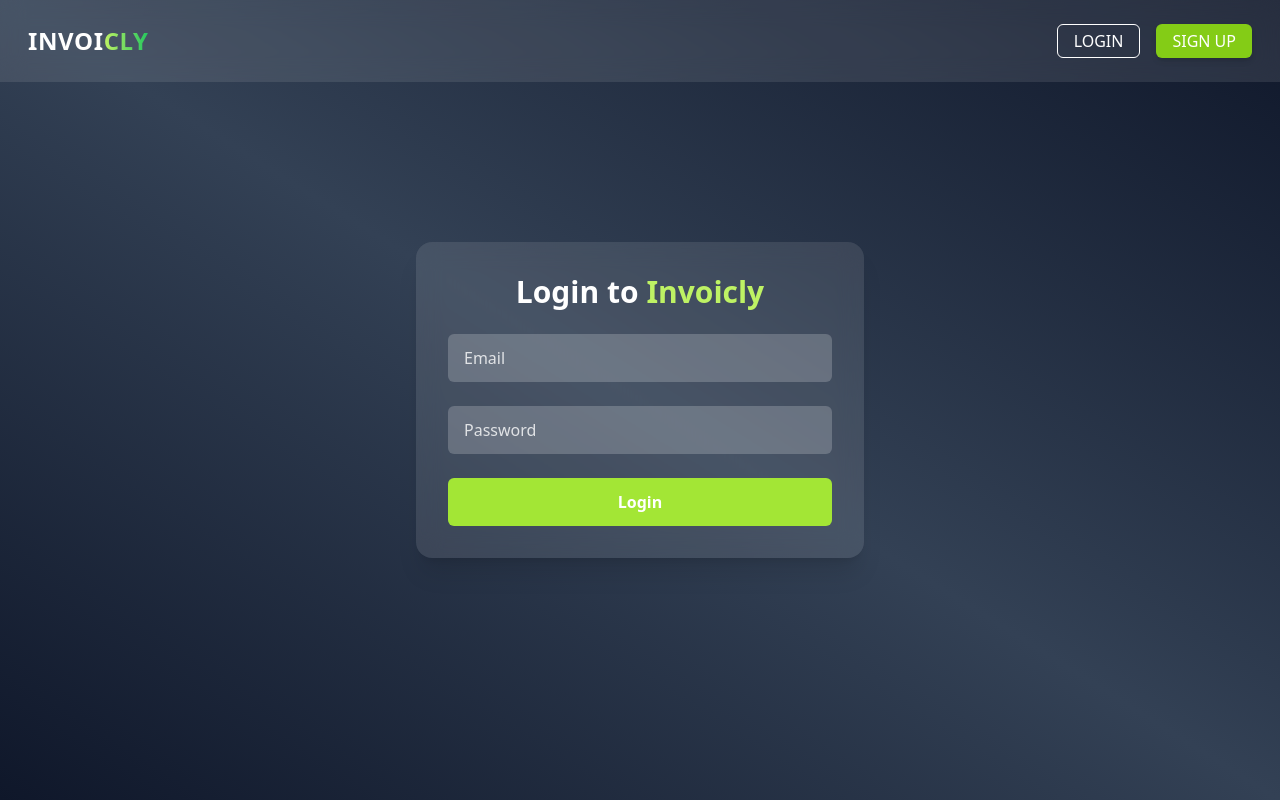
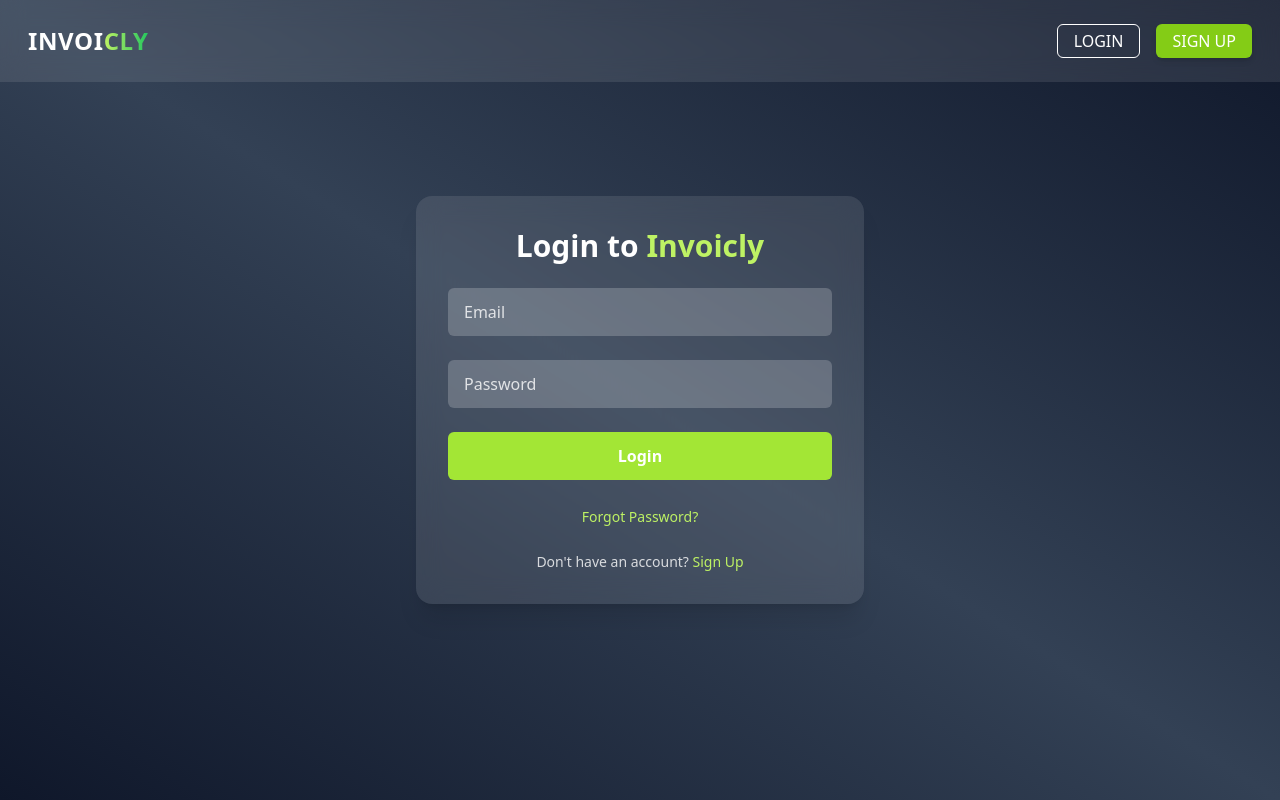
Before and after one commit to axp8948/invoicly, a React (Vite) app: page /login in a window 1280 px wide. Built offline with nearby package versions, Linux system fonts and the light colour scheme.

Commit message:
Login and SignUp Page Update

```diff
--- a/src/pages/Login.jsx
+++ b/src/pages/Login.jsx
@@ -1,8 +1,10 @@
 import React, { useState } from 'react'
+import { useNavigate } from 'react-router-dom'
 
 export default function Login() {
   const [email, setEmail] = useState('')
   const [password, setPassword] = useState('')
+  const navigate = useNavigate()
 
   const handleSubmit = (e) => {
     e.preventDefault()
@@ -15,7 +17,9 @@ export default function Login() {
         onSubmit={handleSubmit}
         className="bg-white/10 backdrop-blur-md p-8 rounded-2xl shadow-xl w-full max-w-md text-white space-y-6"
       >
-        <h2 className="text-3xl font-bold text-center">Login to <span className="text-lime-300">Invoicly</span></h2>
+        <h2 className="text-3xl font-bold text-center">
+          Login to <span className="text-lime-300">Invoicly</span>
+        </h2>
 
         <input
           type="email"
@@ -41,6 +45,27 @@ export default function Login() {
         >
           Login
         </button>
+
+                <div className="text-center">
+          <button
+            type="button"
+            className="text-sm text-lime-300 hover:underline transition"
+            onClick={() => navigate('/forgot-password')}
+          >
+            Forgot Password?
+          </button>
+        </div>
+
+        <p className="text-center text-sm text-white/80">
+          Don't have an account?{' '}
+          <button
+            type="button"
+            className="text-lime-300 hover:underline"
+            onClick={() => navigate('/signup')}
+          >
+            Sign Up
+          </button>
+        </p>
       </form>
     </div>
   )
--- a/src/pages/SignUp.jsx
+++ b/src/pages/SignUp.jsx
@@ -1,16 +1,19 @@
 import React, { useState } from 'react'
+import { useNavigate } from 'react-router-dom'
 
 export default function Signup() {
   const [email, setEmail] = useState('')
   const [password, setPassword] = useState('')
   const [confirmPassword, setConfirmPassword] = useState('')
+  const navigate = useNavigate()
 
   const handleSubmit = (e) => {
     e.preventDefault()
     if (password !== confirmPassword) {
-      alert("Passwords do not match")
+      alert('Passwords do not match')
       return
     }
+
   }
 
   return (
@@ -19,7 +22,9 @@ export default function Signup() {
         onSubmit={handleSubmit}
         className="bg-white/10 backdrop-blur-md p-8 rounded-2xl shadow-xl w-full max-w-md text-white space-y-6"
       >
-        <h2 className="text-3xl font-bold text-center">Sign Up for <span className="text-lime-300">Invoicly</span></h2>
+        <h2 className="text-3xl font-bold text-center">
+          Sign Up for <span className="text-lime-300">Invoicly</span>
+        </h2>
 
         <input
           type="email"
@@ -54,6 +59,17 @@ export default function Signup() {
         >
           Sign Up
         </button>
+
+        <p className="text-center text-sm text-white/80">
+          Already have an account?{' '}
+          <button
+            type="button"
+            className="text-lime-300 hover:underline"
+            onClick={() => navigate('/login')}
+          >
+            Sign In
+          </button>
+        </p>
       </form>
     </div>
   )
```
